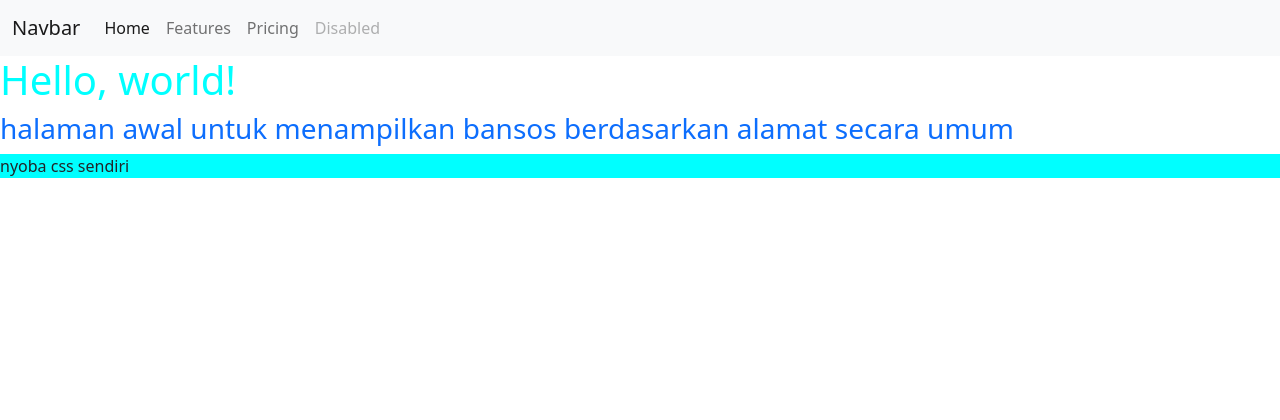
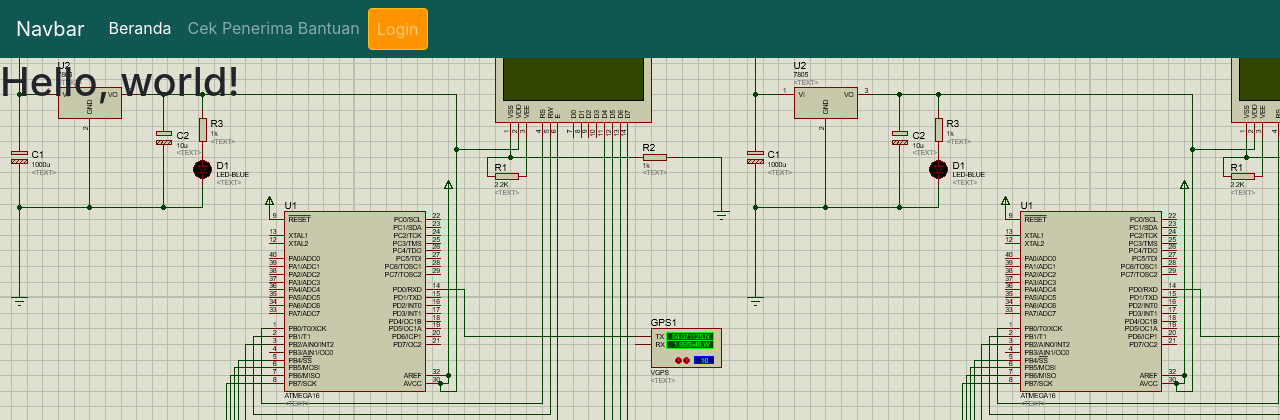
Before and after one commit to Rizka-syaukany/sistem-informasi-data-personal-berbasis-web-dengan-pencarian-berdasarkan-NIK, a PHP site: page / in a window 1280 px wide. Shown: the top 420 px of the page. Run offline with PHP 8.4, Linux system fonts and the light colour scheme.

Commit message:
cek main

```diff
--- a/index.php
+++ b/index.php
@@ -1,64 +1,59 @@
-<?php
-// ini adalah haloman awal yang akan diakses oleh user
-
-?>
-
 <!doctype html>
 <html lang="en">
 
 <head>
     <!-- Required meta tags -->
     <meta charset="utf-8">
-    <meta name="viewport" content="width=device-width, initial-scale=1">
+    <meta name="viewport" content="width=device-width, initial-scale=1, shrink-to-fit=no">
 
     <!-- Bootstrap CSS -->
-    <link href="https://cdn.jsdelivr.net/npm/bootstrap@5.0.2/dist/css/bootstrap.min.css" rel="stylesheet"
-        integrity="sha384-EVSTQN3/azprG1Anm3QDgpJLIm9Nao0Yz1ztcQTwFspd3yD65VohhpuuCOmLASjC" crossorigin="anonymous">
+    <link rel="stylesheet" href="https://cdn.jsdelivr.net/npm/bootstrap@4.6.1/dist/css/bootstrap.min.css"
+        integrity="sha384-zCbKRCUGaJDkqS1kPbPd7TveP5iyJE0EjAuZQTgFLD2ylzuqKfdKlfG/eSrtxUkn" crossorigin="anonymous">
     <link rel="stylesheet" href="src/css/style.css">
     <title>Hello, world!</title>
 </head>
 
 <body>
-    <nav class="navbar navbar-expand-lg navbar-light bg-light ">
-        <div class="container-fluid">
+    <div class="">
+        <nav class="navbar navbar-expand-lg navbar-dark bg-nav">
             <a class="navbar-brand" href="#">Navbar</a>
-            <button class="navbar-toggler" type="button" data-bs-toggle="collapse" data-bs-target="#navbarNav"
+            <button class="navbar-toggler" type="button" data-toggle="collapse" data-target="#navbarNav"
                 aria-controls="navbarNav" aria-expanded="false" aria-label="Toggle navigation">
                 <span class="navbar-toggler-icon"></span>
             </button>
             <div class="collapse navbar-collapse" id="navbarNav">
                 <ul class="navbar-nav">
-                    <li class="nav-item">
-                        <a class="nav-link active" aria-current="page" href="#">Home</a>
+                    <li class="nav-item active">
+                        <a class="nav-link" href="#">Beranda <span class="sr-only">(current)</span></a>
                     </li>
                     <li class="nav-item">
-                        <a class="nav-link" href="#">Features</a>
+                        <a class="nav-link" href="#"> Cek Penerima Bantuan</a>
                     </li>
                     <li class="nav-item">
-                        <a class="nav-link" href="#">Pricing</a>
+                        <a class="nav-link btn btn-warning btn-custom " href="#">Login </a>
                     </li>
-                    <li class="nav-item">
-                        <a class="nav-link disabled" href="#" tabindex="-1" aria-disabled="true">Disabled</a>
-                    </li>
+
                 </ul>
             </div>
-        </div>
-    </nav>
-    <h1 style="color: cyan;">Hello, world!</h1>
-    <h3 class="text-primary">halaman awal untuk menampilkan bansos berdasarkan alamat secara umum</h3>
-    <p>nyoba css sendiri</p>
+        </nav>
+    </div>
+    <h1>Hello, world!</h1>
 
     <!-- Optional JavaScript; choose one of the two! -->
 
-    <!-- Option 1: Bootstrap Bundle with Popper -->
-    <script src="https://cdn.jsdelivr.net/npm/bootstrap@5.0.2/dist/js/bootstrap.bundle.min.js"
-        integrity="sha384-MrcW6ZMFYlzcLA8Nl+NtUVF0sA7MsXsP1UyJoMp4YLEuNSfAP+JcXn/tWtIaxVXM" crossorigin="anonymous">
+    <!-- Option 1: jQuery and Bootstrap Bundle (includes Popper) -->
+    <script src="https://cdn.jsdelivr.net/npm/jquery@3.5.1/dist/jquery.slim.min.js"
+        integrity="sha384-DfXdz2htPH0lsSSs5nCTpuj/zy4C+OGpamoFVy38MVBnE+IbbVYUew+OrCXaRkfj" crossorigin="anonymous">
+    </script>
+    <script src="https://cdn.jsdelivr.net/npm/bootstrap@4.6.1/dist/js/bootstrap.bundle.min.js"
+        integrity="sha384-fQybjgWLrvvRgtW6bFlB7jaZrFsaBXjsOMm/tB9LTS58ONXgqbR9W8oWht/amnpF" crossorigin="anonymous">
     </script>
 
     <!-- Option 2: Separate Popper and Bootstrap JS -->
     <!--
-    <script src="https://cdn.jsdelivr.net/npm/@popperjs/core@2.9.2/dist/umd/popper.min.js" integrity="sha384-IQsoLXl5PILFhosVNubq5LC7Qb9DXgDA9i+tQ8Zj3iwWAwPtgFTxbJ8NT4GN1R8p" crossorigin="anonymous"></script>
-    <script src="https://cdn.jsdelivr.net/npm/bootstrap@5.0.2/dist/js/bootstrap.min.js" integrity="sha384-cVKIPhGWiC2Al4u+LWgxfKTRIcfu0JTxR+EQDz/bgldoEyl4H0zUF0QKbrJ0EcQF" crossorigin="anonymous"></script>
+    <script src="https://cdn.jsdelivr.net/npm/jquery@3.5.1/dist/jquery.slim.min.js" integrity="sha384-DfXdz2htPH0lsSSs5nCTpuj/zy4C+OGpamoFVy38MVBnE+IbbVYUew+OrCXaRkfj" crossorigin="anonymous"></script>
+    <script src="https://cdn.jsdelivr.net/npm/popper.js@1.16.1/dist/umd/popper.min.js" integrity="sha384-9/reFTGAW83EW2RDu2S0VKaIzap3H66lZH81PoYlFhbGU+6BZp6G7niu735Sk7lN" crossorigin="anonymous"></script>
+    <script src="https://cdn.jsdelivr.net/npm/bootstrap@4.6.1/dist/js/bootstrap.min.js" integrity="sha384-VHvPCCyXqtD5DqJeNxl2dtTyhF78xXNXdkwX1CZeRusQfRKp+tA7hAShOK/B/fQ2" crossorigin="anonymous"></script>
     -->
 </body>
 
--- a/src/css/style.css
+++ b/src/css/style.css
@@ -4,3 +4,23 @@
 p {
   background-color: cyan;
 }
+
+.txt-white {
+  color: white;
+}
+.bg-nav {
+  background-color: #105652;
+  color: white;
+}
+body {
+  background-image: url("/src/img/skematik.PNG");
+}
+
+.btn-warning.btn-custom {
+  background-color: #ff9300;
+  color: white;
+}
+bg-hijau-lesu {
+  background-color: #678983;
+  opacity: 90;
+}
```
Also changed, not shown: src/img/skematik.PNG (added), 1 other file.
